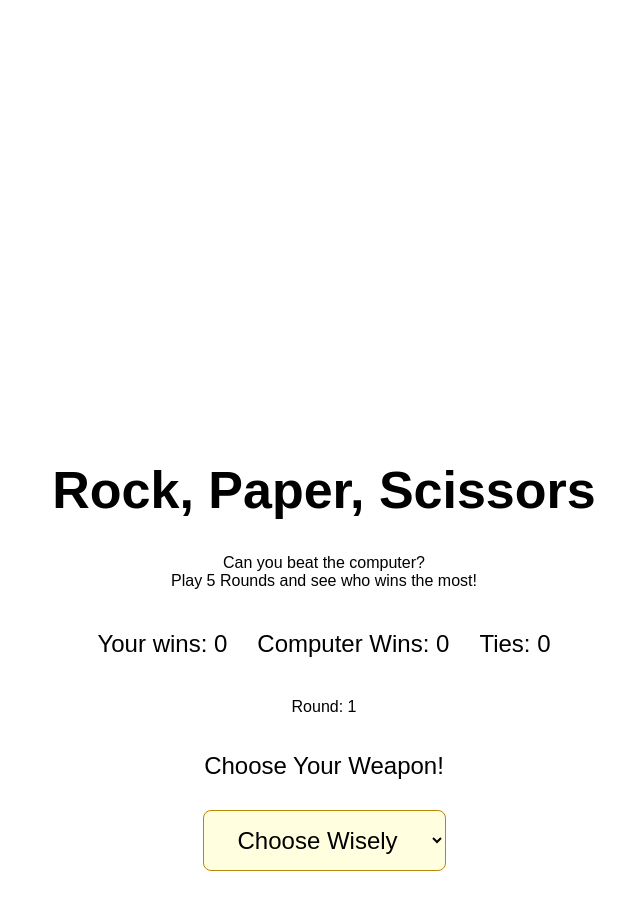
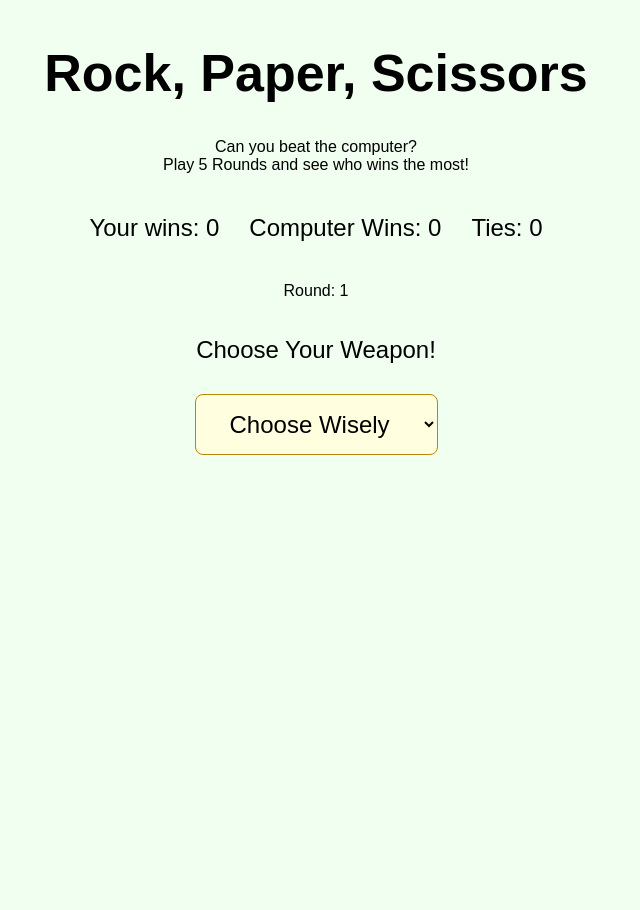
Before and after one commit to Anna-4444/rock-paper-scissors, a plain HTML site: page index.html in a window 1280 px wide. Shown: the whole page, without its empty margins (324-964 px from the left). After the commit the page ends 800 px from the top, so only its background shows below. Drawn offline with Linux system fonts and the light colour scheme.

Commit message:
Add background color

```diff
--- a/css/main.css
+++ b/css/main.css
@@ -1,11 +1,10 @@
 body {
     font-family: Arial, Helvetica, sans-serif;
     font-size: 16px;
-    width: 100vw;
-    height: 100vw;
     display: flex;
     justify-content: center;
     align-items: center;
+    background-color: honeydew;
 }
 
 .content-wrapper {
```
